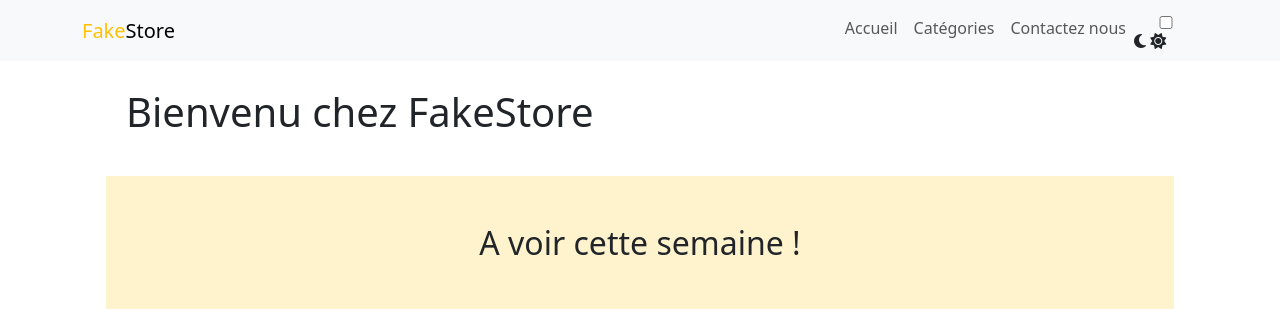
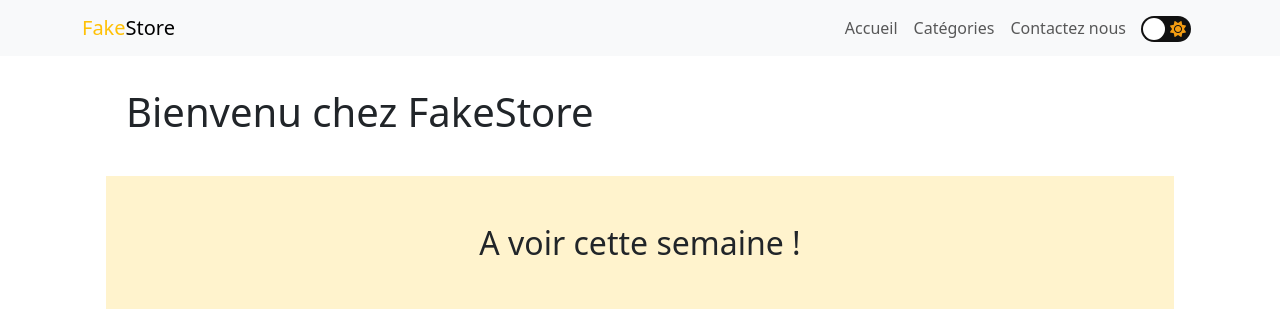
Before and after one commit to jonathan-luscap/gpa_project, a PHP site: page / in a window 1280 px wide. Shown: the top 309 px of the page. Run offline with PHP 8.4, Linux system fonts and the light colour scheme; data that the repository does not hold is empty.

Commit message:
fix: style added for theme button

```diff
--- a/public/css/style.css
+++ b/public/css/style.css
@@ -17,6 +17,47 @@ padding: 2rem;
     object-fit: contain;
 }
 
+.category {
+    font-family: Verdana;
+}
+
+.checkbox {
+    opacity: 0;
+    margin-left: 15px;
+    position: absolute;
+    display: none !important;
+}
+
+.checkbox-label {
+    background-color: #111;
+    width: 50px;
+    height: 26px;
+    border-radius: 50px;
+    position: relative;
+    padding: 5px;
+    display: flex;
+    justify-content: space-between;
+    align-content: center;
+}
+
+.fa-moon {color: #f1c40f;}
+.fa-sun {color: #f39c12;}
+
+.checkbox-label .ball {
+    background-color: #fff;
+    width: 22px;
+    height: 22px;
+    position: absolute;
+    left: 2px;
+    top: 2px;
+    border-radius: 50%;
+    transition: transform 0.2s linear;
+}
+
+.checkbox:checked + .checkbox-label .ball {transform: translateX(24px);}
+
+.container-fluid .row #checkbox {display: none;}
+
 footer {
     position: relative;
     bottom: 0;
```
